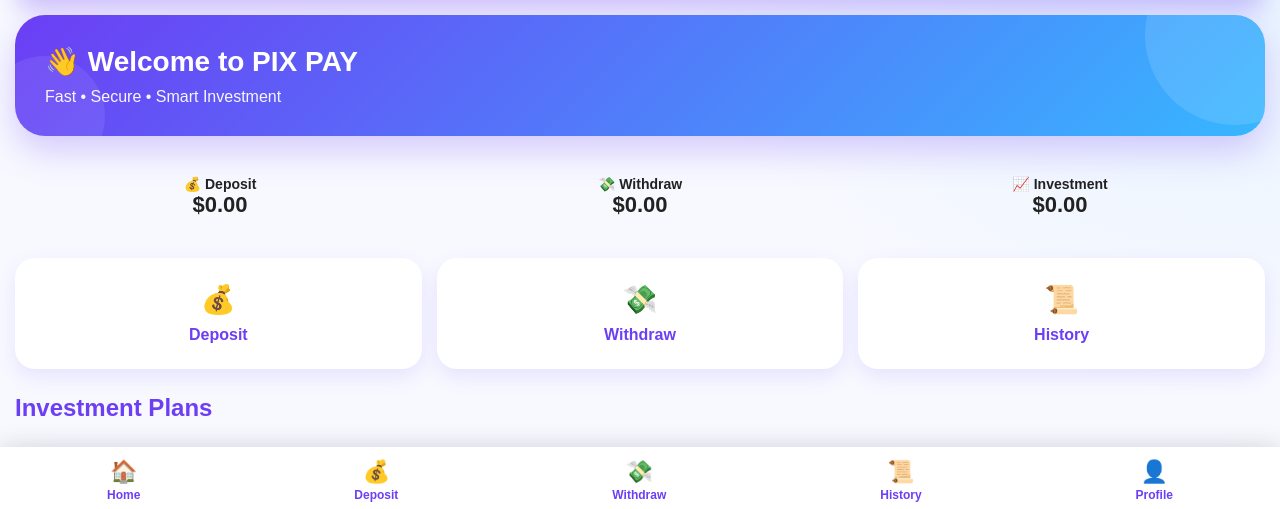
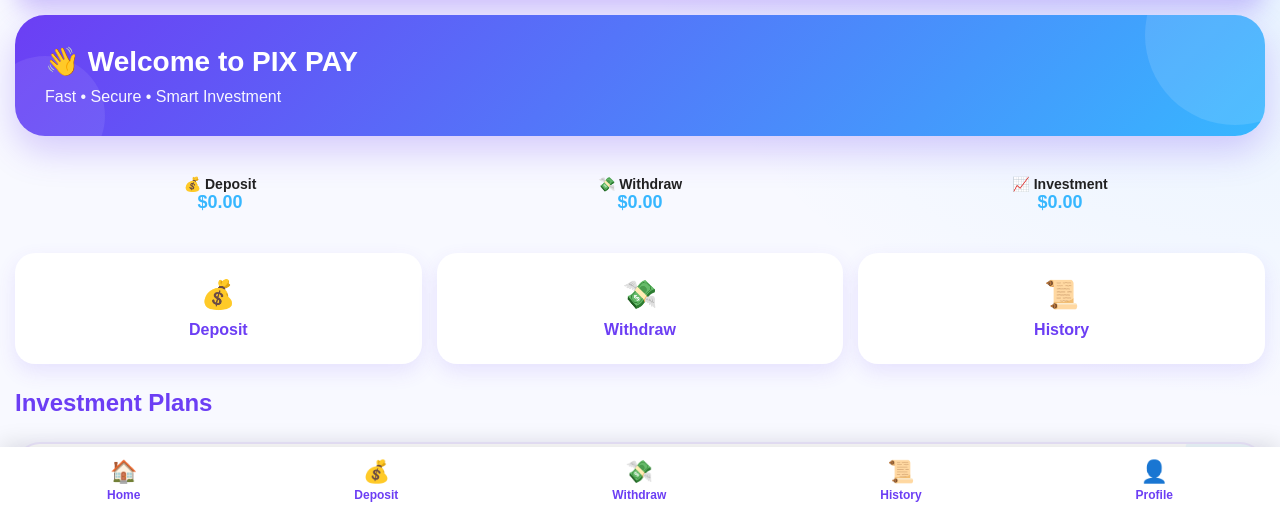
Before and after one commit to plhnt26-lgtm/PIX-PAY, a plain HTML site: page dashboard.html in a window 1280 px wide. Shown: the part 286-795 px from the top of the page. Drawn offline with Linux system fonts and the light colour scheme.

Commit message:
Update style.css

```diff
--- a/style.css
+++ b/style.css
@@ -1203,18 +1203,11 @@
 }
 
 .stat-card h2{
-    font-size:22px;
+    color:#37B7FF;
+    font-size:18px;
+    font-weight:bold;
     word-break:break-word;
-}
-/* Mobile Responsive */
-
-*{
-    box-sizing:border-box;
-}
-
-body{
-    margin:0;
-    overflow-x:hidden;
+    overflow-wrap:break-word;
 }
 
 .main-content{
```
